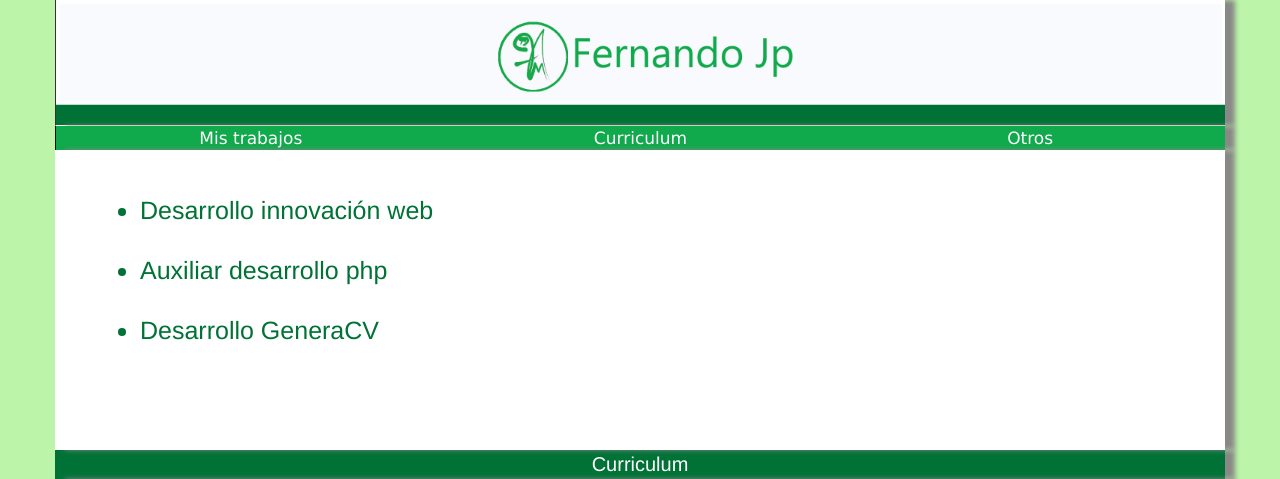
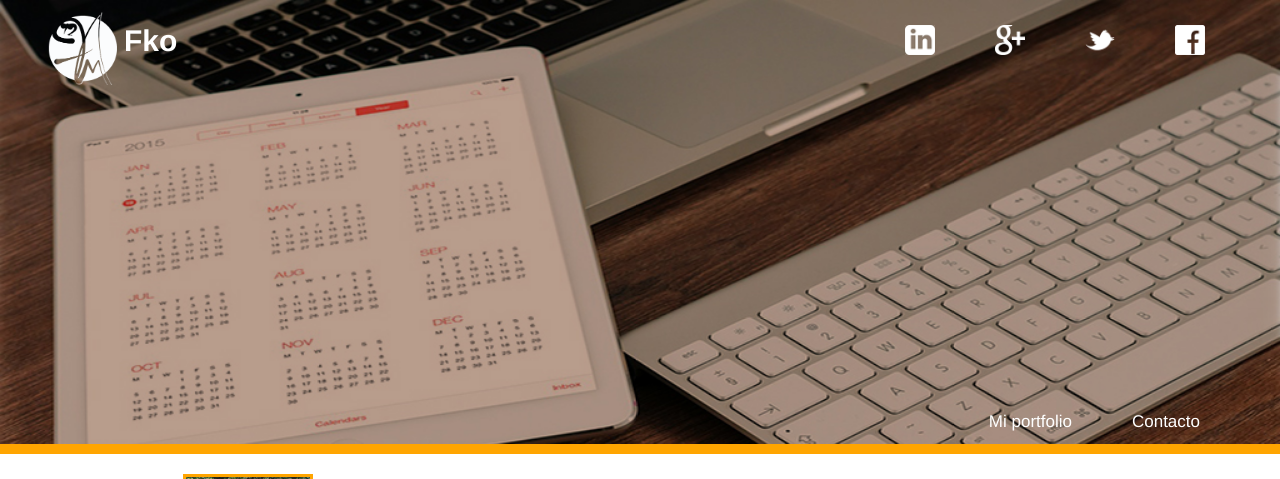
Before and after one commit to ferkojp/ferkojp.github.io, a PHP site: page / in a window 1280 px wide. Shown: the top 479 px of the page. Run offline with PHP 8.4, Linux system fonts and the light colour scheme; some libraries are stand-ins or nearby versions; grey boxes are pictures that could not be loaded.

Commit message:
add new site

```diff
--- a/css/styles.css
+++ b/css/styles.css
@@ -1,84 +1,79 @@
-
 body{
-	background-color: #BCF5A9;
-
+	background-color: white;
 }
 
-#headerpage{
-	text-align: center;
+#header-page{
 	width: 100%;
-	background-image: url("../img/page_header.png");
-	background-repeat:no-repeat;
-    background-size: 100% 100%;
-    padding:20px 10px 20px 20px;
-    border-left: solid;
-    border-width: 1px;
-    border-bottom: solid;
-    border-bottom-width: 1px;
-    border-bottom-color: white;
-    box-shadow: 10px 0px 5px #888888;
+	background-image: url("../img/fondo.jpg");
+	background-repeat: no-repeat;
+	background-size: 100% ;
+	background-attachment: fixed;
+	border-bottom: solid;
+	border-bottom-color: orange;
+	border-bottom-width: 10px;
 }
-#logo{
-	margin-bottom: 10px;
+#header-page-top{
+	margin-bottom: 400px;
+}
+#header-title{
+	color: white;
+	font-size: 30px;
+	padding-top: 20px;
 }
 
-#menu-principal{
-	padding: 0px 0px;
-	text-align: center;
-	color: white;
-	background-color: rgb(16,169,75);
-	border-left: solid;
-    border-width: 1px;
-    border-left-color: black;
-	box-shadow: 10px 0px 5px #888888;
-	font-family: verdana;
-	font-size: 17px;
+#menu-large{
+	list-style: none;
 }
 
-#menu-principal a{
-	color: white;
-}
-
-#menu-principal-item{
+#menu-large li{
+	float: right;
+	padding: 25px 30px;
 	cursor: pointer;
 }
 
-#menu-principal-item:hover{
-	background-color: rgb(0,114,54);
+#menu-large li>img{
+	width: 30px;
+	height: 30px;
 }
 
-#contenido{
-	background-color: white;
-	padding: 30px;
-	box-shadow: 10px 0px 5px #888888;
-	height: 300px;
+#menu-header-bottom{
+	list-style: none;
+	margin: 0px 20px 10px 0px;
 }
 
-#contenido-menu{
-	line-height: 60px;
-	font-size: 25px;
-	color: rgb(0,114,54);
+#menu-header-bottom li{
+	float: right;
+	color: white;
+	padding: 10px 30px;
+	font-size: 17px;
+	cursor: pointer;
 }
 
-#innovacion, #auxiliar,#genera{
-	text-align: center;
-	line-height: 30px;
-	border:solid;
-	border-width: 1px;
-	font-size: 17px;
+#menu-header-bottom li:hover{
+	background-color: rgba(255,255,255,.5);
 }
 
-iframe{
-	width: 100%;
-	height: 900px;
-	box-shadow: 10px 0px 5px #888888;
+#content-page{
+	margin-top: 20px;
+	color: orange;
+	font-family: cambria;
+}
+#subtitle-content{
+	font-size: 20px;
 }
 
+#perfil-content{
+	margin-top: 20px;
 
-#titulo-cv{
-	text-align: center;
-	background-color: rgb(0,114,54);
-	color: white;
-	font-size: 20px;
-	box-shadow: 10px 0px 5px #888888;
+
 }
+#perfil-content img{
+	border:solid;
+	color: orange;
+}
+#content-page p{
+	font-size: 17px;
+	line-height: 25px;
+	text-align: justify;
+	font-weight: bold;
+}
--- a/index.html
+++ b/index.html
@@ -2,70 +2,65 @@
 <html lang="es">
 <head>
 	<meta charset="UTF-8">
-	<title>Fernando Jp</title>
+	<title>Desarrollo web</title>
 	<meta name="viewport" content="width=device-width, user-scalable=no, initial-scale=1.0, maximum-scale=1.0, minimum-scale=1.0">
 	<link rel="stylesheet" href="https://maxcdn.bootstrapcdn.com/bootstrap/3.3.7/css/bootstrap.min.css" integrity="sha384-BVYiiSIFeK1dGmJRAkycuHAHRg32OmUcww7on3RYdg4Va+PmSTsz/K68vbdEjh4u" crossorigin="anonymous">
 	<link rel="stylesheet" href="css/styles.css">
 </head>
 <body>
-	<div class="container">
-		<div class="row">
-			<div class="col-md-12" id="headerpage">
-				<img src="img/logo.png" alt="logo" width="300px" height="75px" id="logo">
+	<header>
+		<div id="header-page">
+			<div class="container-fluid">
+				<div class="col-md-12 visible-md visible-lg">
+					<div id="header-page-top">
+						<div class="col-md-3">
+							<img src="img/logo.png" alt="logo_fko" width="75" height="75">
+							<label id="header-title">Fko</label>
 						</div>
-			<div class="col-md-12" id="menu-principal">
-				<div class="col-xs-4 col-sm-4 col-md-4" id="menu-principal-item"><a href="#contenido-trabajos">Mis trabajos</a></div>
-				<div class="col-xs-4 col-sm-4 col-md-4" id="menu-principal-item"><a href="#cv">Curriculum</a></div>
-				<div class="col-xs-4 col-sm-4 col-md-4" id="menu-principal-item">Otros</div>
+						<div class="col-md-8 col-md-offset-1" align="left">
+							<ul id="menu-large">
+								<li>
+									<img src="img/facebook.png" alt="logo_facebook">
+								</li>
+								<li>
+									<img src="img/twitter.png" alt="logo_twitter">
+								</li>
+								<li>
+									<img src="img/googlemas.png" alt="logo_googelmas">
+								</li>
+								<li>
+									<img src="img/linkedin.png" alt="logo_linkedin">
+								</li>
+							</ul>
 						</div>
 					</div>
-		<div class="row">
-			<div class="col-md-12" id="contenido">
-				<div id="contenido-trabajos">
-					<div class="col-md-4">
-						<ul id="contenido-menu">
-							<li id="contenido-menu-item-inn" style="cursor: pointer;">Desarrollo innovación web</li>
-							<li id="contenido-menu-item-aux" style="cursor: pointer;">Auxiliar desarrollo php</li>
-							<li id="contenido-menu-item-gen" style="cursor: pointer;">Desarrollo GeneraCV</li>
+
+					<div id="header-page-bottom">
+						<ul id="menu-header-bottom">
+							<li>Contacto</li>
+							<li>Mi portfolio</li>
+							<!--<li>Acerca de mi</li>-->
 						</ul>
-					</div>
-					<div class="col-md-7 col-md-offset-1">
-						<div id="innovacion" hidden>
-							<b>Nombre del proyecto o actividad: </b> Innovación web <br>
-							<b>Enlace: </b><a href="http://www.innovaciontlaltenango.com.mx/">Ir a enlace</a><br>
-							<b>Descripción de actividades: </b>
-							<p>* Planeación del proyecto y entregables al cliente</p>
-							<p>* Desarrollo de scripts para funciones especificas de la pagina, como alta de productos, modificacion de productos, modificacion de la pagina, entre otros.</p>
-						</div>
-						<div id="auxiliar" hidden>
-							<b>Nombre del proyecto o actividad: </b> Auxiliar de desarrollo en Neubox <br>
-							<b>Enlace: </b>No tiene<br>
-							<b>Descripción de actividades: </b>
-							<p>Practicas profesionales en la empresa Neubox</p>
-							<p>* Desarrollo de modulos para el sistema CRM-ERP de la empresa basados en php.</p>
-							<p>* Actualizar componentes de la pagina principal de la empresa.</p>
-						</div>
-						<div id="genera" hidden>
-							<b>Nombre del proyecto o actividad: </b>Desarrollo web GeneraCV<br>
-							<b>Enlace: </b><a href="https://ferkojp.github.io/generaCV/">Ir a enlace</a><br>
-							<b>Descripción de actividades: </b>
-							<p>Diseño, desarrollo e implementacion de la pagina GeneraCV. Pagina dedicada a la generacion de curriculums, acutalmente se encuentra en desarrollo.</p>
 					</div>
 
 				</div>
+				<div class="col-xs-12 visible-xs visible-sm">
+					soy corto
 				</div>
 			</div>
 		</div>
-		<div class="row">
-			<div id="titulo-cv">
-				Curriculum
+	</header>
+	<div class="container-fluid">
+		<div class="col-md-3 col-md-offset-1" id="perfil-content" align="right">
+			<img src="img/perfil.jpg" alt="foto_perfil" width="130" height="150">
+			<b>Web developer</b>
 		</div>
-			<iframe src="resource/cv.pdf" id="cv"></iframe>
+		<div class="col-md-7" id="content-page">
+			<label id="subtitle-content">Acerca de mi</label>
+			<p>Apasionado de la programación con conocimientos en desarrollo web y aplicaciones de escritorio, en lenguajes de programación java, python, php. He trabajado back end como front end, me considero profesional y con ganas de seguir aprendiendo.</p>
 		</div>
-
+		<div class="col-md-offset-1"></div>
 	</div>
-
-
 
 	<script
 	  src="https://code.jquery.com/jquery-3.1.1.min.js"
--- a/js/js.js
+++ b/js/js.js
@@ -1,18 +1,7 @@
 $(document).ready(function(){
 
-	$("#contenido-menu-item-inn").click(function(){
-		$("#innovacion").toggle();
-		$("#auxiliar").hide();
-		$("#genera").hide();
+	$( window ).scroll(function() {
+
 	});
-	$("#contenido-menu-item-aux").click(function(){
-		$("#auxiliar").toggle();
-		$("#innovacion").hide();
-		$("#genera").hide();
-	});
-	$("#contenido-menu-item-gen").click(function(){
-		$("#genera").toggle();
-		$("#auxiliar").hide();
-		$("#innovacion").hide();
-	});
+
 });
```
Also changed, not shown: img/facebook.png (added), img/fondo.jpg (added), img/googlemas.png (added), img/linkedin.png (added), img/logo.png, img/maqueta_sitio_personal.jpg (added), img/perfil.jpg (added), img/twitter.png (added). Lines whose indentation alone changed are shown as unchanged.
